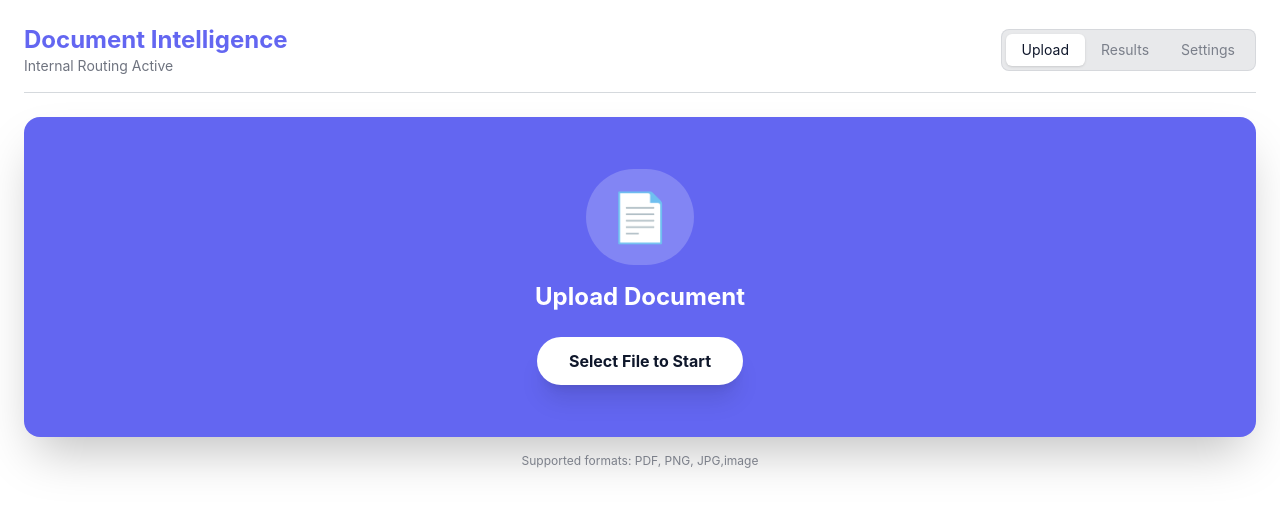
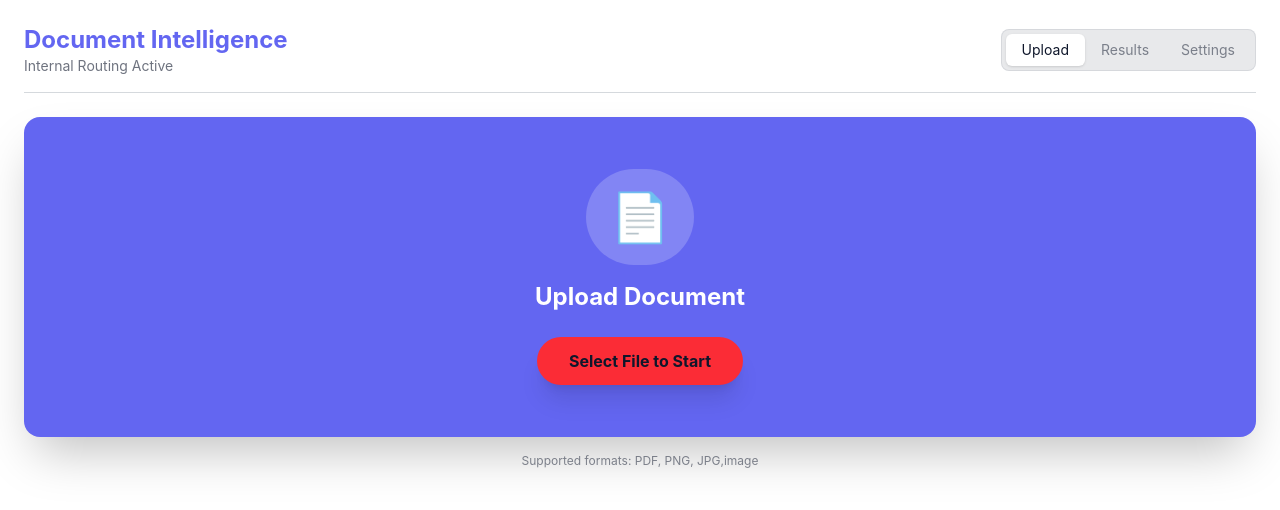
Before and after one commit to Rohit-0870/poc-docintel, a React (Vite) app: page / in a window 1280 px wide. Shown: the top 510 px of the page. Built offline with nearby package versions, Linux system fonts and the light colour scheme.

Commit message:
css changein chekcin

```diff
--- a/src/App.jsx
+++ b/src/App.jsx
@@ -213,7 +213,7 @@ const UploadPage = ({ labels, brandColor, onUpload, isProcessing }) => (
       <button
         onClick={onUpload}
         disabled={isProcessing}
-        className={`mt-4 px-8 py-3 rounded-full font-bold bg-white text-slate-900 shadow-xl hover:scale-105 active:scale-95 transition-transform ${isProcessing ? 'animate-pulse' : ''}`}
+        className={`mt-4 px-8 py-3 rounded-full font-bold bg-red-500 text-slate-900 shadow-xl hover:scale-105 active:scale-95 transition-transform ${isProcessing ? 'animate-pulse' : ''}`}
       >
         {isProcessing ? "Processing..." : "Select File to Start"}
       </button>
```
